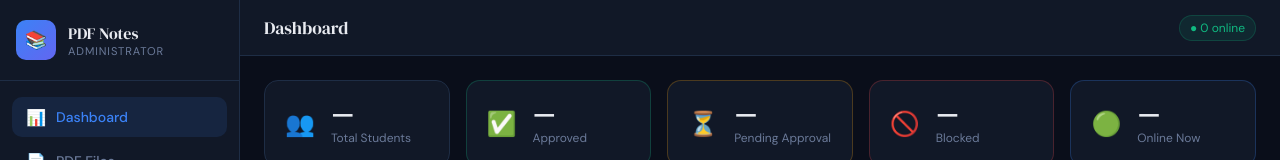
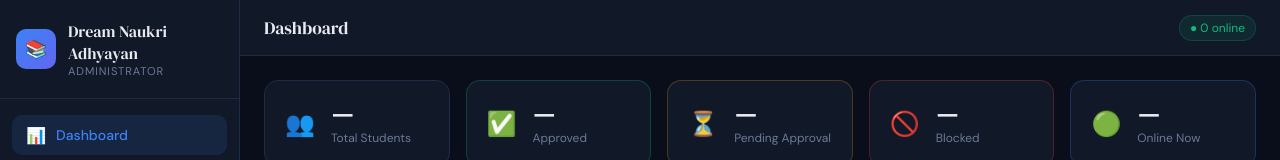
Before and after one commit to Sushil908-coder/PDF-SECURE, a website: page frontend/admin/dashboard.html in a window 1280 px wide. Shown: the top 160 px of the page. Drawn offline with Linux system fonts and the light colour scheme; no server answers; sample sign-in values are in the browser's storage.

Commit message:
admin brand name

```diff
--- a/frontend/admin/dashboard.html
+++ b/frontend/admin/dashboard.html
@@ -15,7 +15,7 @@
     <div class="sidebar-brand">
       <div class="brand-icon">📚</div>
       <div>
-        <div class="brand-name">PDF Notes</div>
+        <div class="brand-name">Dream Naukri Adhyayan</div>
         <div class="brand-role">Administrator</div>
       </div>
     </div>
```
